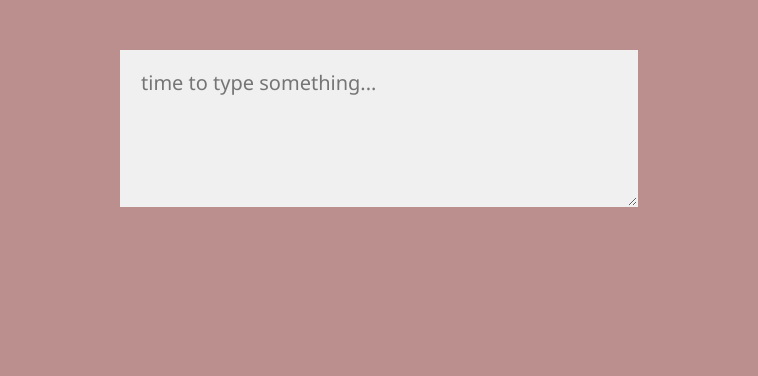
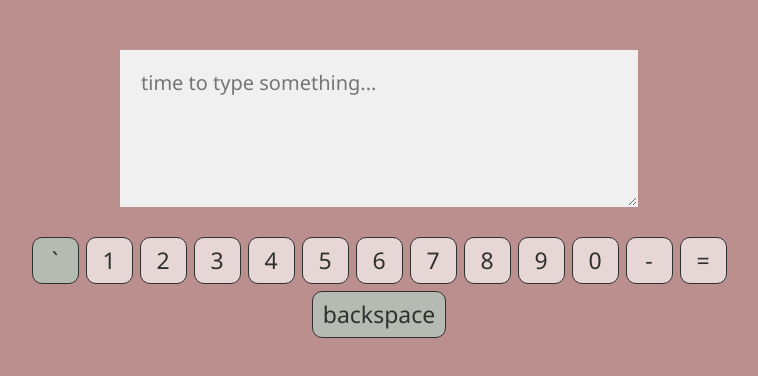
Before and after one commit to sandra44dev/virtual-keyboard, a website with bundled scripts: page index.html in a window 1280 px wide. Shown: the whole page, without its empty margins (261-1019 px from the left). Built offline with nearby package versions, Linux system fonts and the light colour scheme.

Commit message:
refactor: add first line of keys

```diff
--- a/script/main.js
+++ b/script/main.js
@@ -1,4 +1,4 @@
-//import { FIRST_LINE_SYMBOLS, SECOND_LINE_SYMBOLS } from './symbols.js';
+import { FIRST_LINE_SYMBOLS } from './symbols.js';
 
 document.body.onload = addMarkup;
 function addMarkup() {
@@ -13,11 +13,31 @@ function addMarkup() {
     const KEYBOARD = document.createElement("div");
     WRAPPER.appendChild(KEYBOARD);
     KEYBOARD.classList.add('keyboard');
+
+    let i;
+
+    class Key {
+        constructor(symbols) {
+            this.symbol = symbols[`${i}`].default;
+            this.HTML = '<div class = "key"></div>'
+        }
+
+    }
+
+    for (i = 0; i < FIRST_LINE_SYMBOLS.length; i++) {
+
+        let x = new Key(FIRST_LINE_SYMBOLS);
+
+        let newKey = document.createElement('div');
+        KEYBOARD.appendChild(newKey);
+        newKey.classList.add('key');
+        newKey.innerHTML = x.symbol;
+
+        console.log(x.symbol);
+
+        if (x.symbol == '`' || x.symbol == 'backspace') {
+            newKey.classList.add('side-key');
+        }
+
+    }
 }
-
-
-// class Key {
-//     constructor(en, ru,) {
-//         this.name = name;
-//     }
-// }
--- a/script/symbols.js
+++ b/script/symbols.js
@@ -3,6 +3,10 @@ const FIRST_LINE_SYMBOLS = Array.from([
         'default': '`',
         'shift': '~',
         'ru': 'ё',
+    },
+    {
+        'default': '1',
+        'shift': '!',
     },
     {
         'default': '2',
@@ -53,14 +57,14 @@ const FIRST_LINE_SYMBOLS = Array.from([
     },
 ])
 
-const SECOND_LINE_SYMBOLS = Array.from([
-    {
-        'default': 'tab',
-    },
-    {
-        'en': 'q',
-        'ru': 'й',
-    },
-])
+// const SECOND_LINE_SYMBOLS = Array.from([
+//     {
+//         'default': 'tab',
+//     },
+//     {
+//         'en': 'q',
+//         'ru': 'й',
+//     },
+// ])
 
-export { FIRST_LINE_SYMBOLS, SECOND_LINE_SYMBOLS }; // список экспортируемых переменных
+export { FIRST_LINE_SYMBOLS }; // список экспортируемых переменных
--- a/style/main.scss
+++ b/style/main.scss
@@ -3,15 +3,16 @@
 $background: rosybrown;
 $textarea-color: rgb(240, 240, 240);
 $main-color: rgb(48, 48, 48);
-$main-key-color: rgb(225, 205, 205);
-$active-key-color: rgb(210, 190, 190);
+$main-key-color: rgb(230, 214, 214);
+$side-key-color: rgb(181, 186, 178);
+$active-key-color: rgb(216, 191, 191);
 
 body {
     padding: 0;
     margin: 0;
     background-color: $background;
     color: $main-color;
-    font-size: 25px;
+    font-size: 23px;
     font-family: 'Segoe UI', Tahoma, Geneva, Verdana, sans-serif;
     box-sizing: border-box;
 }
@@ -26,8 +27,9 @@ body {
 .keyboard {
     display: flex;
     flex-wrap: wrap;
-    gap: 10px;
-    min-width: 800px;
+    gap: 7px;
+    width: 830px;
+    justify-content: center;
     margin: 30px auto 0 auto;
 }
 
@@ -45,9 +47,9 @@ textarea {
 
 .key {
     display: flex;
-    width: 50px;
-    height: 50px;
-    border-radius: 15px;
+    width: 45px;
+    height: 45px;
+    border-radius: 10px;
     background-color: $main-key-color;
     border: 1px solid $main-color;
 
@@ -60,3 +62,10 @@ textarea {
         background-color: $active-key-color;
     }
 }
+
+.side-key {
+    width: auto;
+    min-width: 25px;
+    background-color: $side-key-color;
+    padding: 0 10px;
+}
```
Also changed, not shown: style/main.css.
